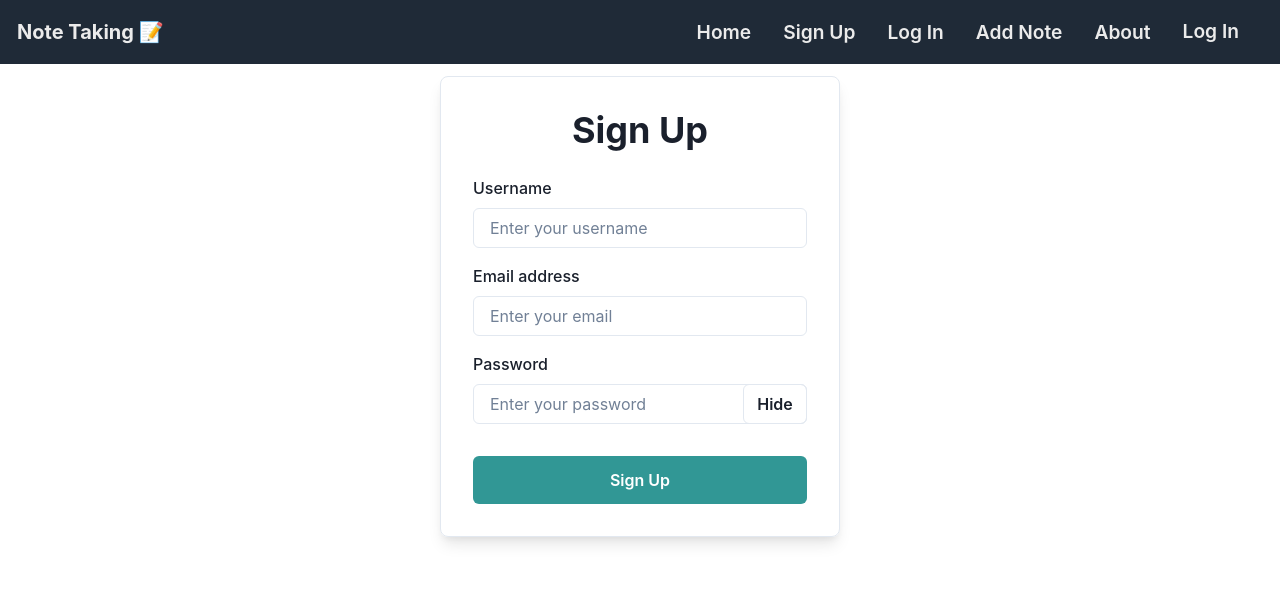
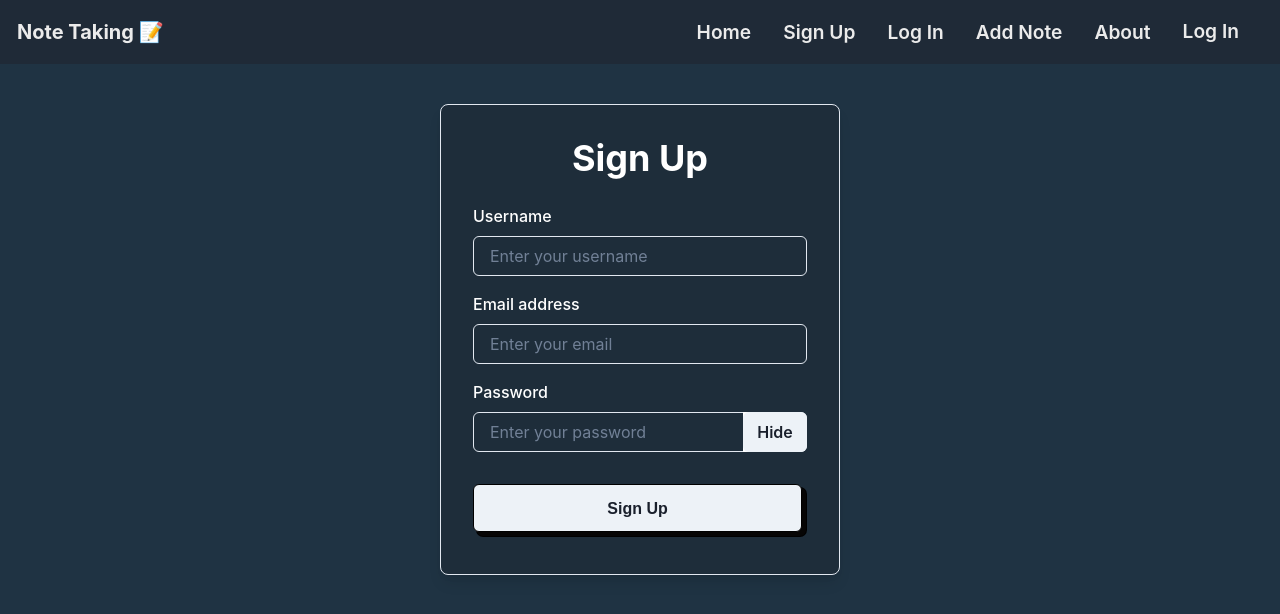
Before and after one commit to UmaSahni/VicharlikhitaFronted, a React (Create React App) app: page /signup in a window 1280 px wide. Shown: the top 614 px of the page. Built offline with nearby package versions, Linux system fonts and the light colour scheme.

Commit message:
Created Theme

```diff
--- a/src/App.css
+++ b/src/App.css
@@ -145,8 +145,65 @@
   position: absolute;
   width: 100%;
   height: 100%;
-  background: #222;
+  background: #222222d8;
   left: 0;
   top: 0;
   border-radius: 10px;
 }
+
+
+
+
+
+/* CSS */
+.button-50 {
+  appearance: button;
+  background-color: #000;
+  background-image: none;
+  border: 1px solid #000;
+  border-radius: 4px;
+  box-shadow: #060505 4px 4px 0 0, #000 4px 4px 0 1px;
+  box-sizing: border-box;
+  color: #fff;
+  cursor: pointer;
+  display: inline-block;
+  font-family: ITCAvantGardeStd-Bk, Arial, sans-serif;
+  font-size: 14px;
+  font-weight: 400;
+  line-height: 20px;
+  margin: 0 5px 10px 0;
+  overflow: visible;
+  padding: 12px 40px;
+  text-align: center;
+  text-transform: none;
+  touch-action: manipulation;
+  user-select: none;
+  -webkit-user-select: none;
+  vertical-align: middle;
+  white-space: nowrap;
+}
+
+.button-50:focus {
+  text-decoration: none;
+}
+
+.button-50:hover {
+  text-decoration: none;
+  color: #000;
+}
+
+.button-50:active {
+  box-shadow: rgba(0, 0, 0, .125) 0 3px 5px inset;
+  outline: 0;
+}
+
+.button-50:not([disabled]):active {
+  box-shadow: #000000 2px 2px 0 0, #000 2px 2px 0 1px;
+  transform: translate(2px, 2px);
+}
+
+@media (min-width: 768px) {
+  .button-50 {
+    padding: 12px 50px;
+  }
+}
--- a/src/App.js
+++ b/src/App.js
@@ -1,10 +1,11 @@
 
 import AllRoutes from "./Components/AllRoutes";
 import Navbar from "./Components/Navbar";
+import "./index.css"
 
 function App() {
   return (
-    <div>
+    <div  >
       <Navbar />
       <AllRoutes />
     </div>
--- a/src/Components/Add.jsx
+++ b/src/Components/Add.jsx
@@ -111,23 +111,27 @@ const NoteForm = ({ handleStateFromChild }) => {
       <Toaster />
       <Box m={5}>
        <Heading textAlign={"center"} >Create Note</Heading>
-          <FormControl mb={4}>
-            <FormLabel>Title</FormLabel>
+          <FormControl isRequired  mb={4}>
+            <FormLabel >Title</FormLabel>
+
             <Input
-              isRequired
+
               color={" #ffcc00"}
               fontWeight={"bold"}
               fontSize={"lg"}
+              name="title"
               type="text"
               placeholder="Enter title"
               value={title}
               onChange={(e) => setTitle(e.target.value)}
             />
+
           </FormControl>
 
           <FormControl mb={4}>
             <FormLabel>Description</FormLabel>
             <Textarea
+            focusBorderColor="teal.500"
               color={" #ffcc00"}
               placeholder="Enter description"
               value={description}
@@ -171,10 +175,13 @@ const NoteForm = ({ handleStateFromChild }) => {
           </FormControl>
 
           <Button
+         className="button-50"
           width={"full"}
             onClick={handleSubmit}
             isDisabled={loading || error ? true : false}
-            colorScheme="teal"
+            // colorScheme="teal"
+            bgColor={"#1f2a37"}
+            color={"white"}
           >
             {loading ? "Saving..." : error ? "An Error Occured" : "save"}
           </Button>
--- a/src/Pages/AddNote.jsx
+++ b/src/Pages/AddNote.jsx
@@ -15,7 +15,7 @@ const [getallNoteState, setGetAllNotesState] = useState(false)
     <div>
       <Flex
       bg={"#1f3343"}
-      minHeight={"100vh"}
+
        flexDirection={{
         base: 'column', // default value for small screens
         md: 'column', // value for medium screens
--- a/src/Pages/Login.jsx
+++ b/src/Pages/Login.jsx
@@ -6,10 +6,10 @@ import { baseUrl } from '../Urls';
 import toast, { Toaster } from 'react-hot-toast';
 import { Authcontext } from '../Context/AuthContext';
 
+
 const LoginForm = () => {
   const [state, setState] = useState({email: "", pass:""})
   const [show, setShow] = useState(true)
-
 
  const {setIsAuth, Isauth, token, setToken} = useContext(Authcontext)
 
@@ -56,6 +56,7 @@ const LoginForm = () => {
       borderWidth={1}
       borderRadius="md"
       boxShadow="lg"
+     bg={"brand.BoxBase"}
     >
       <Toaster/>
       <Heading mb={4} textAlign="center">Login</Heading>
@@ -70,12 +71,12 @@ const LoginForm = () => {
       <FormLabel>Password</FormLabel>
         <InputGroup>
           <Input isRequired onChange={handleChange} value={state.pass} name='pass' type={show ? "text" : "password"} placeholder="Enter your password" focusBorderColor="teal.400" />
-          <InputRightElement width={"4rem"}  >  <Button  variant='outline' onClick={()=>setShow(!show)} >{show ? "Hide" : "Show"}</Button> </InputRightElement>
+          <InputRightElement width={"4rem"} bg={"white"} borderRightRadius={"10"}  >  <Button   onClick={()=>setShow(!show)} >{show ? "Hide" : "Show"}</Button> </InputRightElement>
         </InputGroup>
         </FormControl>
 
 
-        <Button isDisabled={Isauth ? true : false}  type="submit" colorScheme="teal" size="lg" mt={4} w="100%">
+        <Button className='button-50' isDisabled={Isauth ? true : false}  type="submit"  size="lg" mt={4} w="100%">
           {Isauth ? "You are already signed in" :  "Sign In" }
 
         </Button>
--- a/src/Pages/SignUp.jsx
+++ b/src/Pages/SignUp.jsx
@@ -55,7 +55,8 @@ const handleChange = (e)=>{
   };
 
   return (
-    <Box mt={3} p={8} maxWidth="400px" borderWidth={1} borderRadius={8} boxShadow="lg" mx="auto">
+
+    <Box  p={8} mt={10} bg={"brand.BoxBase"} maxWidth="400px" borderWidth={1} borderRadius={8} boxShadow="lg" mx="auto">
       <Toaster/>
       <Heading as="h2" size="xl" textAlign="center" mb={6}>
         Sign Up
@@ -76,16 +77,17 @@ const handleChange = (e)=>{
       <FormLabel>Password</FormLabel>
         <InputGroup>
           <Input onChange={handleChange} value={state.pass} name='pass' type={show ? "text" : "password"} placeholder="Enter your password" focusBorderColor="teal.400" />
-          <InputRightElement width={"4rem"}   >  <Button  variant='outline' onClick={()=>setShow(!show)} >{show ? "Hide" : "Show"}</Button> </InputRightElement>
+          <InputRightElement bg={"white"} borderRightRadius={"10"} width={"4rem"}   >  <Button   onClick={()=>setShow(!show)} >{show ? "Hide" : "Show"}</Button> </InputRightElement>
         </InputGroup>
         </FormControl>
 
-          <Button type="submit" colorScheme="teal" size="lg" fontSize="md">
+          <Button type="submit" className='button-50' size="lg" fontSize="md">
             Sign Up
           </Button>
         </Stack>
       </form>
     </Box>
+
   );
 };
 
--- a/src/index.css
+++ b/src/index.css
@@ -1,3 +1,4 @@
+
 body {
   margin: 0;
   font-family: -apple-system, BlinkMacSystemFont, 'Segoe UI', 'Roboto', 'Oxygen',
@@ -5,6 +6,7 @@ body {
     sans-serif;
   -webkit-font-smoothing: antialiased;
   -moz-osx-font-smoothing: grayscale;
+  background-color: "#1f2a37";
 }
 
 code {
--- /dev/null
+++ b/src/theme.js
@@ -0,0 +1,34 @@
+import { extendTheme } from "@chakra-ui/react";
+
+const theme = extendTheme({
+  colors: {
+    brand: {
+      Orange: "#ff5733",
+      Green: "#33431f",
+      Yellow: "#ffcc00",
+      Red: "#ff3333",
+      BoxBase: "#1f2a37aa",
+    },
+  },
+   components: {
+    Input: {
+      // Customize input component
+      defaultProps: {
+        focusBorderColor: "teal.500", // Set the default focus color for input
+      },
+    },
+
+    // You can customize other components in a similar way
+  },
+
+  styles: {
+    global: {
+      body: {
+        bg: "#1f3343", // Use "bg" for background color
+        color: "#ffffff", // Use "color" for text color
+      },
+    },
+  },
+});
+
+export default theme;
```
Also changed, not shown: src/index.js (+8 -3 lines).
